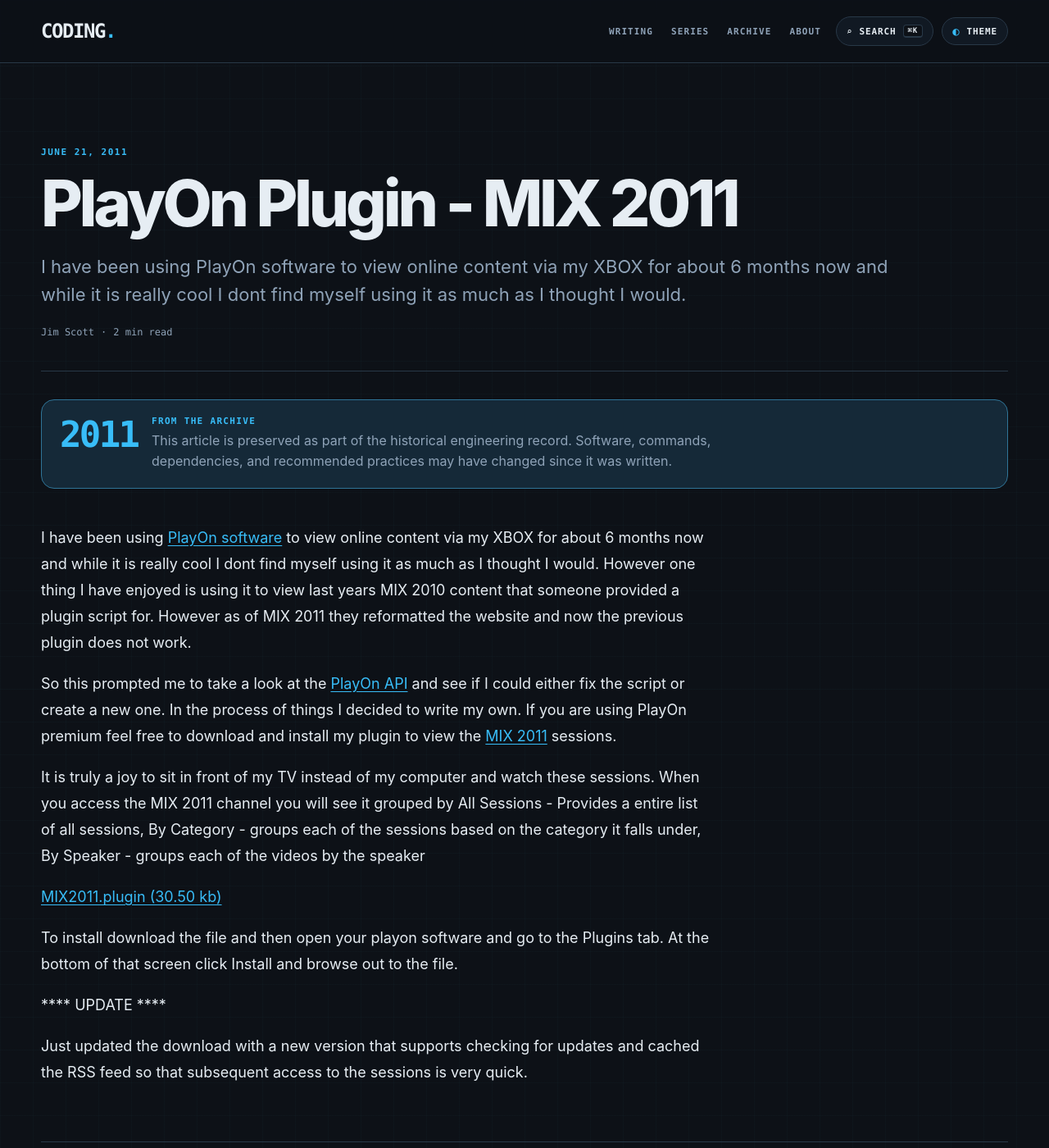
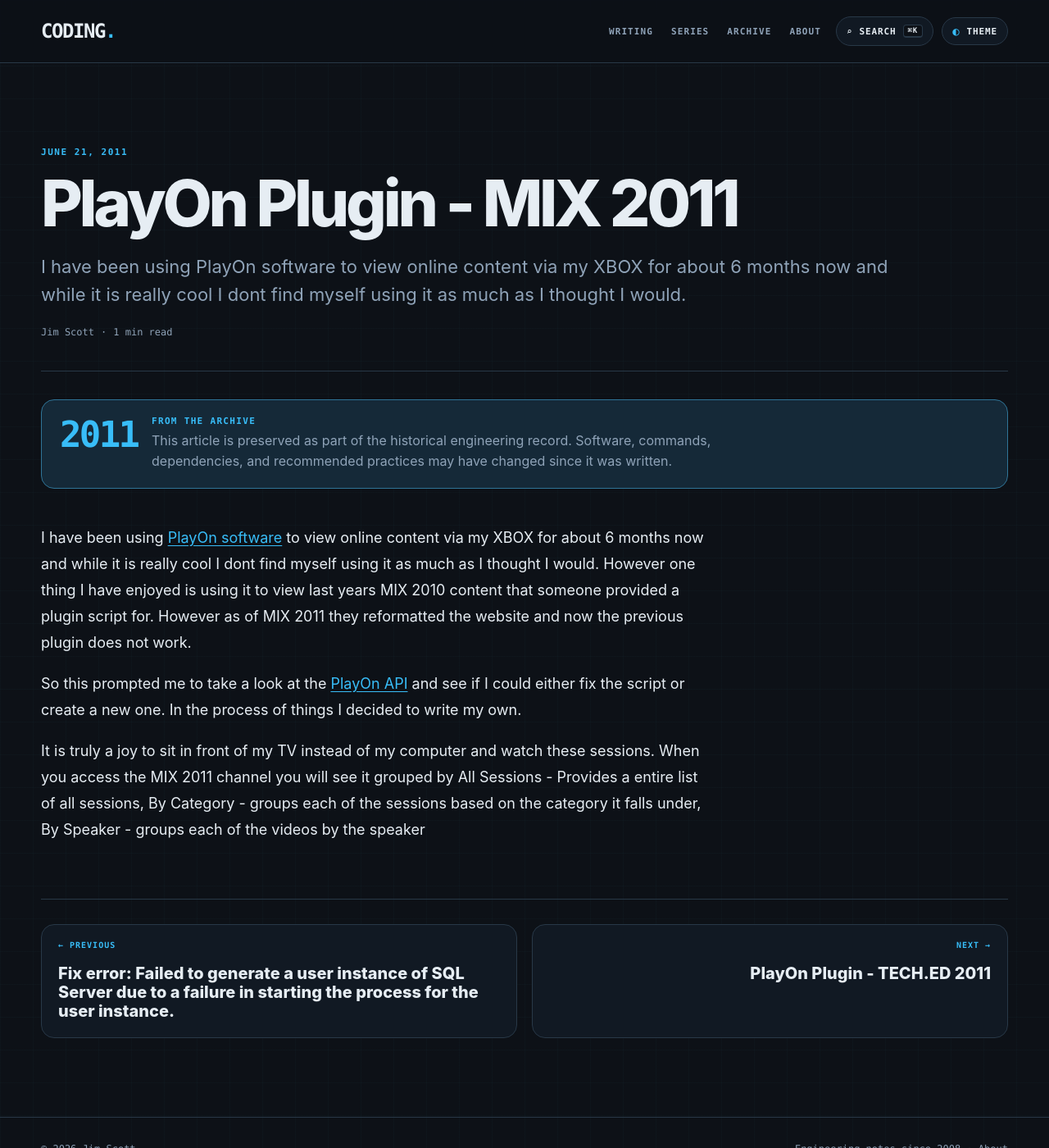
Before and after one commit to infoconex/coding-blog, a Jekyll site: the page built from post/2011/06/21/PlayOn-Plugin-MIX-2011/index.md, in a window 1280 px wide and 1400 px high. Shown: the whole window at 82% size. Built offline with Jekyll 4.4.1, drawn with Linux system fonts in a browser that asks for light colours.

Commit message:
Remove obsolete file.axd download link

```diff
--- a/post/2011/06/21/PlayOn-Plugin-MIX-2011/index.md
+++ b/post/2011/06/21/PlayOn-Plugin-MIX-2011/index.md
@@ -12,14 +12,6 @@
 ---
 I have been using [PlayOn software](http://www.playon.tv/) to view online content via my XBOX for about 6 months now and while it is really cool I dont find myself using it as much as I thought I would. However one thing I have enjoyed is using it to view last years MIX 2010 content that someone provided a plugin script for. However as of MIX 2011 they reformatted the website and now the previous plugin does not work.
 
-So this prompted me to take a look at the [PlayOn API](http://www.playon.tv/channels/developer-guide) and see if I could either fix the script or create a new one. In the process of things I decided to write my own. If you are using PlayOn premium feel free to download and install my plugin to view the [MIX 2011](http://channel9.msdn.com/Events/MIX/MIX11) sessions.
+So this prompted me to take a look at the [PlayOn API](http://www.playon.tv/channels/developer-guide) and see if I could either fix the script or create a new one. In the process of things I decided to write my own.
 
 It is truly a joy to sit in front of my TV instead of my computer and watch these sessions. When you access the MIX 2011 channel you will see it grouped by All Sessions - Provides a entire list of all sessions, By Category - groups each of the sessions based on the category it falls under, By Speaker - groups each of the videos by the speaker
-
-[MIX2011.plugin (30.50 kb)](/file.axd?file=2011%2f6%2fMIX2011.plugin)
-
-To install download the file and then open your playon software and go to the Plugins tab. At the bottom of that screen click Install and browse out to the file.
-
-\*\*\*\* UPDATE \*\*\*\*
-
-Just updated the download with a new version that supports checking for updates and cached the RSS feed so that subsequent access to the sessions is very quick.
```
